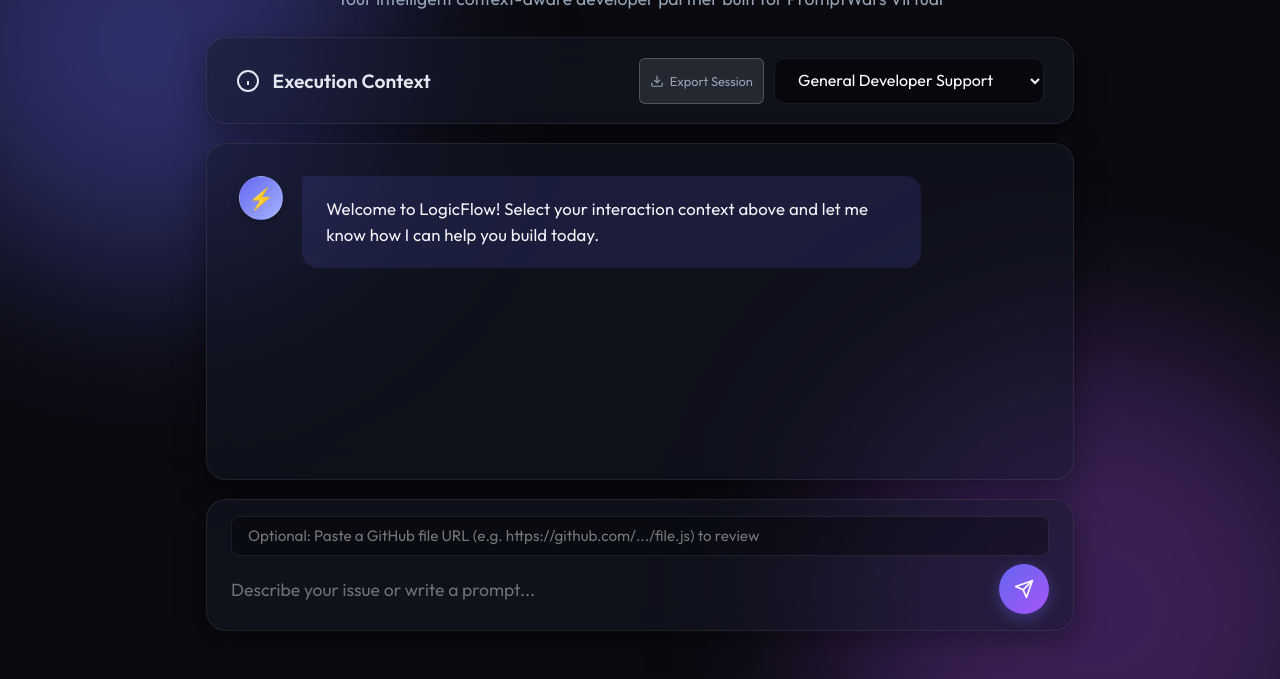
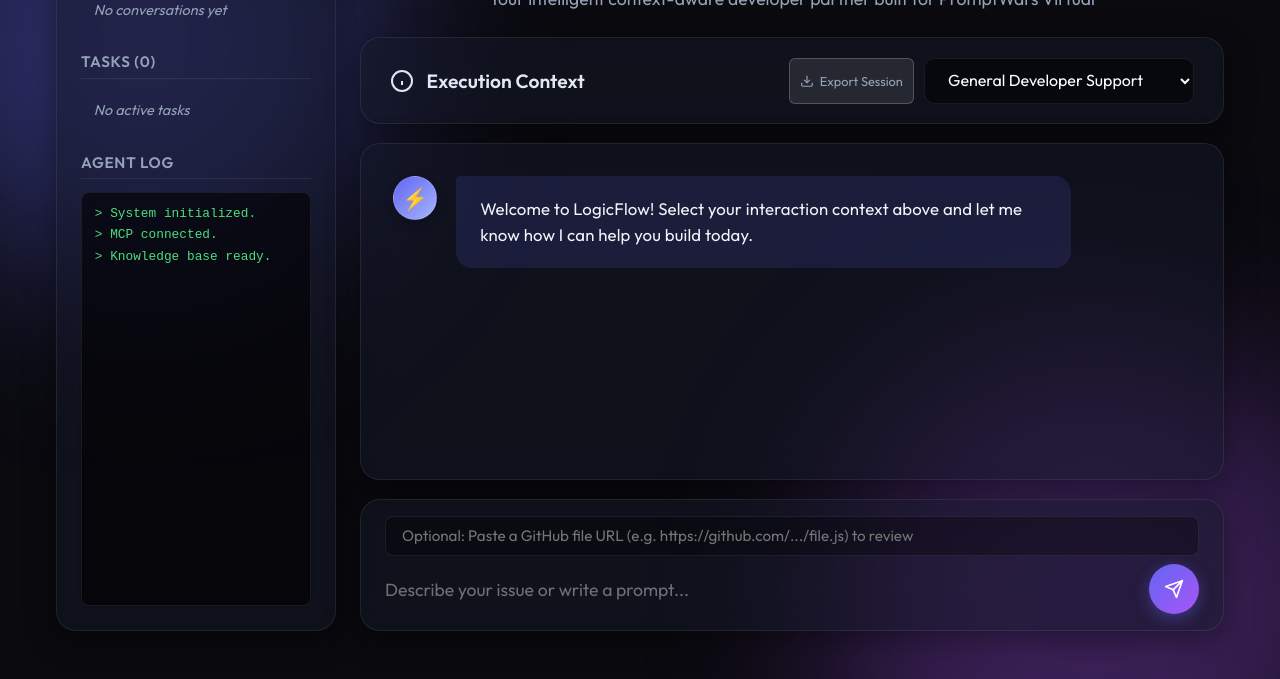
Before and after one commit to Jtss-ux/promptwars-assistant, a website: page public/index.html in a window 1280 px wide. Shown: the part 121-800 px from the top of the page. Drawn offline with nearby package versions, Linux system fonts and the light colour scheme.

Commit message:
feat: Add sidebar with Recent Chats, Tasks counter, and live Agent Log

```diff
--- a/public/app.js
+++ b/public/app.js
@@ -5,8 +5,59 @@ document.addEventListener('DOMContentLoaded', () => {
     const sendBtn = document.getElementById('send-btn');
     const contextSelector = document.getElementById('context-selector');
     const exportBtn = document.getElementById('export-history-btn');
+    const agentLogConsole = document.getElementById('agent-log-console');
+    const recentChatsList = document.getElementById('recent-chats-list');
+    const tasksHeader = document.getElementById('tasks-header');
 
     let chatHistory = []; // For local CSV export
+    let activeTasks = 0;
+
+    // --- Sidebar Utilities ---
+
+    function addAgentLog(msg) {
+        if (!agentLogConsole) return;
+        const entry = document.createElement('div');
+        entry.textContent = '> ' + msg;
+        agentLogConsole.appendChild(entry);
+        agentLogConsole.scrollTop = agentLogConsole.scrollHeight;
+    }
+
+    function setTaskCount(delta) {
+        activeTasks = Math.max(0, activeTasks + delta);
+        if (tasksHeader) tasksHeader.textContent = `Tasks (${activeTasks})`;
+        const tasksList = document.getElementById('tasks-list');
+        if (!tasksList) return;
+        if (activeTasks > 0) {
+            tasksList.innerHTML = `<li>Generating AI review... <span style="color:#a855f7">●</span></li>`;
+        } else {
+            tasksList.innerHTML = `<li class="empty-state">No active tasks</li>`;
+        }
+    }
+
+    function saveRecentChat(firstMessage) {
+        const MAX = 6;
+        const snippet = firstMessage.length > 40 ? firstMessage.slice(0, 40) + '…' : firstMessage;
+        let recent = JSON.parse(localStorage.getItem('lf_recent_chats') || '[]');
+        recent.unshift({ text: snippet, ts: Date.now() });
+        recent = recent.slice(0, MAX);
+        localStorage.setItem('lf_recent_chats', JSON.stringify(recent));
+        renderRecentChats();
+    }
+
+    function renderRecentChats() {
+        if (!recentChatsList) return;
+        const recent = JSON.parse(localStorage.getItem('lf_recent_chats') || '[]');
+        if (recent.length === 0) {
+            recentChatsList.innerHTML = '<li class="empty-state">No conversations yet</li>';
+        } else {
+            recentChatsList.innerHTML = recent.map(
+                r => `<li title="${r.text}">${r.text}</li>`
+            ).join('');
+        }
+    }
+
+    // Hydrate on load
+    renderRecentChats();
 
     // Create typing indicator element
     const typingIndicator = document.createElement('div');
@@ -90,6 +141,7 @@ document.addEventListener('DOMContentLoaded', () => {
         let displayMessage = text;
         if (githubUrl) displayMessage += `\n[Attached GitHub File: ${githubUrl}]`;
         appendMessage('user', displayMessage);
+        saveRecentChat(text || githubUrl);
 
         userInput.value = '';
         githubInput.value = '';
@@ -97,6 +149,8 @@ document.addEventListener('DOMContentLoaded', () => {
         chatContainer.appendChild(typingIndicator);
         typingIndicator.classList.add('active');
         scrollToBottom();
+        setTaskCount(+1);
+        addAgentLog(`Context: ${context}`);
 
         let githubCode = '';
         if (githubUrl) {
@@ -109,10 +163,12 @@ document.addEventListener('DOMContentLoaded', () => {
                      return;
                 }
 
+                addAgentLog('Fetching GitHub file...');
                 const rawUrl = getRawGithubUrl(githubUrl);
                 const codeRes = await fetch(rawUrl);
                 if (codeRes.ok) {
                     githubCode = await codeRes.text();
+                    addAgentLog(`File loaded (${(githubCode.length / 1024).toFixed(1)} KB).`);
                 } else {
                     appendMessage('system', `⚠️ **Notice:** Failed to fetch the GitHub file. Make sure the repository is public and the URL is valid. (Status: ${codeRes.status})`, true);
                     typingIndicator.classList.remove('active');
@@ -129,6 +185,7 @@ document.addEventListener('DOMContentLoaded', () => {
         }
 
         try {
+            addAgentLog('Calling Gemini API...');
             const response = await fetch('/api/chat', {
                 method: 'POST',
                 headers: { 'Content-Type': 'application/json' },
@@ -140,10 +197,13 @@ document.addEventListener('DOMContentLoaded', () => {
             if (typingIndicator.parentNode) {
                 chatContainer.removeChild(typingIndicator);
             }
+            setTaskCount(-1);
 
             if (data.reply) {
+                addAgentLog('Review complete.');
                 appendMessage('system', data.reply, true);
             } else {
+                addAgentLog('Error: No reply received.');
                 appendMessage('system', 'Sorry, I encountered an error and could not generate a response.');
             }
         } catch (err) {
@@ -152,6 +212,8 @@ document.addEventListener('DOMContentLoaded', () => {
             if (typingIndicator.parentNode) {
                 chatContainer.removeChild(typingIndicator);
             }
+            setTaskCount(-1);
+            addAgentLog('Error: Server unreachable.');
             appendMessage('system', 'Error connecting to the server. Please ensure the backend is running.');
         }
     }
--- a/public/index.html
+++ b/public/index.html
@@ -17,11 +17,37 @@
         <div class="blob blob-2"></div>
     </div>
 
-    <main class="app-container">
-        <header role="banner">
-            <h1>LogicFlow <span>Code Review Assistant</span></h1>
-            <p>Your intelligent context-aware developer partner built for PromptWars Virtual</p>
-        </header>
+    <div class="layout-wrapper">
+        <aside class="sidebar glass" role="complementary" aria-label="Dashboard Sidebar">
+            <div class="sidebar-section">
+                <h3>Recent Chats</h3>
+                <ul id="recent-chats-list">
+                    <li class="empty-state">No conversations yet</li>
+                </ul>
+            </div>
+
+            <div class="sidebar-section">
+                <h3 id="tasks-header">Tasks (0)</h3>
+                <ul id="tasks-list">
+                    <li class="empty-state">No active tasks</li>
+                </ul>
+            </div>
+
+            <div class="sidebar-section log-section">
+                <h3>Agent Log</h3>
+                <div class="agent-log-console" id="agent-log-console" role="log" aria-live="polite">
+                    <div>> System initialized.</div>
+                    <div>> MCP connected.</div>
+                    <div>> Knowledge base ready.</div>
+                </div>
+            </div>
+        </aside>
+
+        <main class="app-container">
+            <header role="banner">
+                <h1>LogicFlow <span>Code Review Assistant</span></h1>
+                <p>Your intelligent context-aware developer partner built for PromptWars Virtual</p>
+            </header>
 
         <div class="context-panel glass" role="toolbar" aria-label="Settings and Actions">
             <h2>
@@ -58,6 +84,7 @@
             </div>
         </div>
     </main>
+    </div>
 
     <script src="app.js"></script>
 </body>
--- a/public/style.css
+++ b/public/style.css
@@ -37,10 +37,103 @@ body {
     100% { transform: translate(-20px, 60px) scale(0.95); }
 }
 
+.layout-wrapper {
+    display: grid;
+    grid-template-columns: 280px 1fr;
+    gap: 1.5rem;
+    width: 100%; max-width: 1200px;
+    height: 92vh;
+    position: relative; z-index: 1;
+    padding: 1rem;
+}
+
+.sidebar {
+    display: flex;
+    flex-direction: column;
+    gap: 1.5rem;
+    padding: 1.5rem;
+    overflow-y: auto;
+    scrollbar-width: none; /* Hide scrollbar */
+}
+.sidebar::-webkit-scrollbar { display: none; }
+
+.sidebar-section {
+    display: flex;
+    flex-direction: column;
+    gap: 0.8rem;
+}
+
+.sidebar-section h3 {
+    font-size: 0.95rem;
+    font-weight: 600;
+    color: var(--text-muted);
+    text-transform: uppercase;
+    letter-spacing: 0.05em;
+    border-bottom: 1px solid var(--glass-border);
+    padding-bottom: 0.4rem;
+}
+
+.sidebar-section ul {
+    list-style: none;
+    display: flex;
+    flex-direction: column;
+    gap: 0.6rem;
+}
+
+.sidebar-section li {
+    font-size: 0.9rem;
+    color: #e2e8f0;
+    background: rgba(255,255,255,0.03);
+    padding: 0.6rem 0.8rem;
+    border-radius: 6px;
+    border: 1px solid rgba(255,255,255,0.05);
+    transition: background 0.2s;
+    cursor: pointer;
+    white-space: nowrap;
+    overflow: hidden;
+    text-overflow: ellipsis;
+}
+.sidebar-section li:hover { background: rgba(255,255,255,0.08); }
+.sidebar-section li.empty-state {
+    background: transparent; border: none;
+    color: var(--text-muted); font-style: italic; cursor: default;
+}
+.sidebar-section li.empty-state:hover { background: transparent; }
+
+.log-section { flex: 1; min-height: 150px; }
+
+.agent-log-console {
+    flex: 1;
+    background: rgba(0, 0, 0, 0.6);
+    border: 1px solid var(--glass-border);
+    border-radius: 8px;
+    padding: 0.8rem;
+    font-family: 'Courier New', Courier, monospace;
+    font-size: 0.8rem;
+    color: #4ade80;
+    overflow-y: auto;
+    display: flex;
+    flex-direction: column;
+    gap: 0.4rem;
+    scrollbar-width: thin;
+    scrollbar-color: rgba(255,255,255,0.2) transparent;
+}
+.agent-log-console::-webkit-scrollbar { width: 4px; }
+.agent-log-console::-webkit-scrollbar-thumb { background: rgba(255,255,255,0.2); border-radius: 2px; }
+
 .app-container {
-    width: 100%; max-width: 900px; height: 92vh;
-    display: flex; flex-direction: column; gap: 1.2rem; padding: 1rem;
-    position: relative; z-index: 1;
+    width: 100%; height: 100%;
+    display: flex; flex-direction: column; gap: 1.2rem;
+}
+
+@media (max-width: 900px) {
+    .layout-wrapper {
+        grid-template-columns: 1fr;
+        height: 100vh;
+        padding: 0;
+    }
+    .sidebar { display: none; /* Hide sidebar on mobile */ }
+    .app-container { height: 100%; }
 }
 
 header { text-align: center; margin-bottom: 0.5rem; }
```
